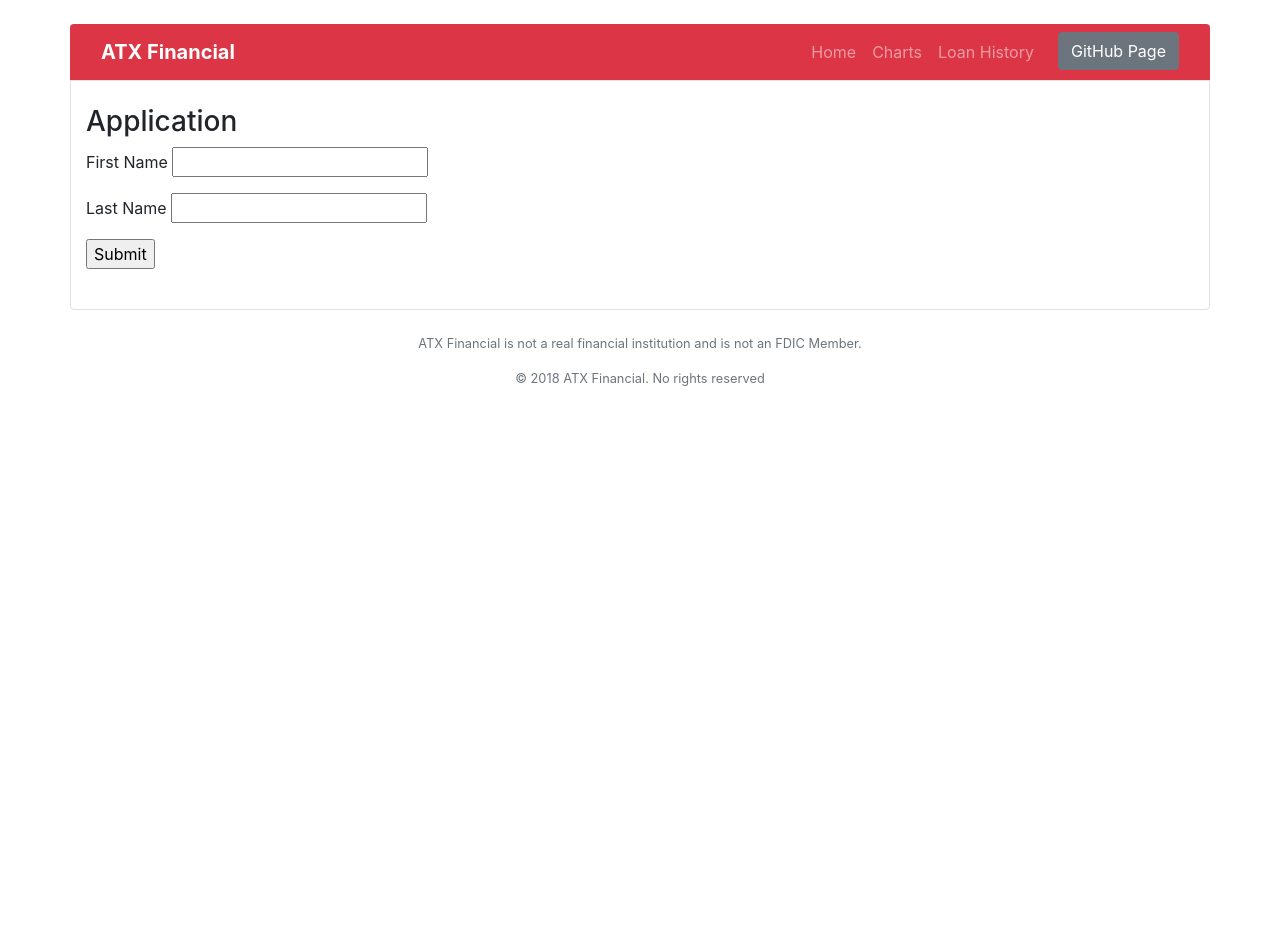
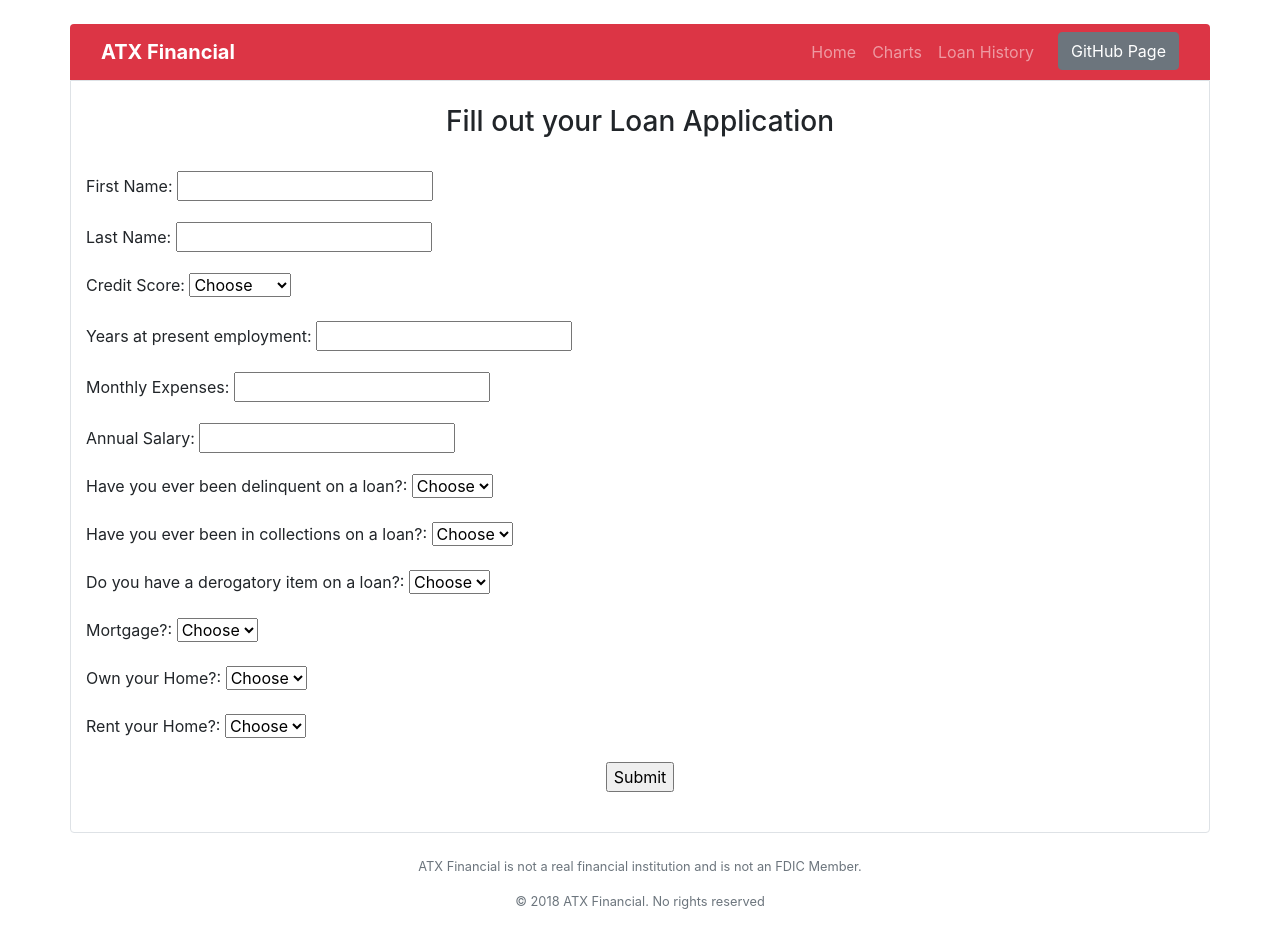
Before and after one commit to MikeStrenk/ATX-Financial-Personal-Loan-Behavior-Predictions, a Flask app: page /loan_application in a window 1280 px wide. Before the commit the page ends 386 px from the top, so only its background shows below. Run offline with Flask 2, Linux system fonts and the light colour scheme; some libraries are stand-ins or nearby versions.

Commit message:
Application form working and returning the values back to flask

```diff
--- a/app.py
+++ b/app.py
@@ -1,10 +1,10 @@
-from flask import Flask, render_template, flash, redirect, request
+from flask import Flask, render_template, flash, redirect, request, url_for
 from config import Config
 
 app = Flask(__name__)
 app.config.from_object(Config)
 
-from forms import TestForm
+from forms import ApplicationForm
 
 
 @app.route('/')
@@ -24,13 +24,52 @@ def return_loan_history():
 
 @app.route('/loan_application', methods=['GET', 'POST'])
 def return_loan_application():
-    form = TestForm()
-    return render_template('loan_application.html', form=form)
+    form = ApplicationForm()
+    message = ''
+    if form.validate_on_submit():
+        first_name = form.firstname.data
+        last_name = form.lastname.data
+
+        grade = form.grade.data
+        Years_At_present_Employment = form.Years_At_present_Employment.data
+
+        expenses = form.expenses.data
+        income = form.income.data
+        dti = (expenses / (income / 12)*100)
+
+        Delinquency = form.Delinquency.data
+        Collections = form.Collections.data
+        Derogatory = form.Derogatory.data
+        Housing_MORTGAGE = form.Housing_MORTGAGE.data
+        Housing_OWN = form.Housing_OWN.data
+        Housing_RENT = form.Housing_RENT.data
+
+        print(first_name)
+        print(last_name)
+
+        print(grade)
+        print(Years_At_present_Employment)
+        print(expenses)
+        print(income)
+        print(dti)
+        print(Delinquency)
+        print(Collections)
+        print(Derogatory)
+        print(Housing_MORTGAGE)
+        print(Housing_OWN)
+        print(Housing_RENT)
+
+        # db logic goes here
+
+        print("\nData received. Now redirecting ...")
+        return redirect(url_for('return_loan_application'))
+
+    return render_template('loan_application.html', form=form, message=message)
 
 
-@app.route('/application_complete', methods=['GET', 'POST'])
-def return_loan_application():
-    return render_template('application_complete.html', form=form)
+# @app.route('/application_complete', methods=['GET', 'POST'])
+# def return_application_complete():
+#     return render_template('application_complete.html', form=form)
 
 
 # @app.route('/handle_data', methods=['GET', 'POST'])
--- a/forms.py
+++ b/forms.py
@@ -1,26 +1,36 @@
 from flask_wtf import FlaskForm
-from wtforms import TextField, Form, BooleanField, StringField, PasswordField, validators, SubmitField
-from wtforms.validators import DataRequired
+from wtforms import TextField, SelectField, IntegerField, Form, BooleanField, StringField, PasswordField, validators, SubmitField
+from wtforms.validators import DataRequired, AnyOf, NoneOf
 
 
-class TestForm(FlaskForm):
-    first_name = TextField("firstName")
-    last_name = TextField("lastName")
-
-
-class LoginForm(FlaskForm):
-    firstname = StringField('firstname', validators=[DataRequired()])
-    lastname = PasswordField('lastname', validators=[DataRequired()])
-    remember_me = BooleanField('Remember Me')
-    submit = SubmitField('Submit Application')
-
-
-class RegistrationForm(Form):
-    username = StringField('Username', [validators.Length(min=4, max=25)])
-    email = StringField('Email Address', [validators.Length(min=6, max=35)])
-    password = PasswordField('New Password', [
-        validators.DataRequired(),
-        validators.EqualTo('confirm', message='Passwords must match')
-    ])
-    confirm = PasswordField('Repeat Password')
-    accept_tos = BooleanField('I accept the TOS', [validators.DataRequired()])
+class ApplicationForm(FlaskForm):
+    firstname = StringField("First Name: ", validators=[DataRequired()])
+    lastname = StringField("Last Name: ", validators=[DataRequired()])
+    grade = SelectField("Credit Score: ", choices=[
+        ('Choose', 'Choose'),
+        ('>750', '>750'),
+        ('>700', '>700'),
+        ('>650', '>650'),
+        ('>625', '>625'),
+        ('>600', '>600'),
+        ('>550', '>550'),
+        ("Bad Credit", "Bad Credit")],
+        validators=[AnyOf(['>750', '>700', '>650', '>650', '>600', '>550', "Bad Credit"])])
+    Years_At_present_Employment = IntegerField(
+        "Years at present employment: ", validators=[DataRequired()])
+    expenses = IntegerField(
+        "Monthly Expenses: ", validators=[DataRequired()])
+    income = IntegerField(
+        "Annual Salary: ", validators=[DataRequired()])
+    Delinquency = SelectField(
+        "Have you ever been delinquent on a loan?: ", choices=[('Choose', 'Choose'), ('Yes', 'Yes'), ('No', 'No')], validators=[AnyOf(['Yes', 'No'])])
+    Collections = SelectField(
+        "Have you ever been in collections on a loan?: ", choices=[('Choose', 'Choose'), ('Yes', 'Yes'), ('No', 'No')], validators=[AnyOf(['Yes', 'No'])])
+    Derogatory = SelectField(
+        "Do you have a derogatory item on a loan?: ", choices=[('Choose', 'Choose'), ('Yes', 'Yes'), ('No', 'No')], validators=[AnyOf(['Yes', 'No'])])
+    Housing_MORTGAGE = SelectField(
+        "Mortgage?: ", choices=[('Choose', 'Choose'), ('Yes', 'Yes'), ('No', 'No')], validators=[AnyOf(['Yes', 'No'])])
+    Housing_OWN = SelectField("Own your Home?: ", choices=[(
+        'Choose', 'Choose'), ('Yes', 'Yes'), ('No', 'No')], validators=[AnyOf(['Yes', 'No'])])
+    Housing_RENT = SelectField("Rent your Home?: ", choices=[(
+        'Choose', 'Choose'), ('Yes', 'Yes'), ('No', 'No')], validators=[AnyOf(['Yes', 'No'])])
--- a/templates/loan_application.html
+++ b/templates/loan_application.html
@@ -2,20 +2,32 @@
 
 {% block content %}
 
-<h3>Application</h3>
+<div class='text-center'>
+    <h3>Fill out your Loan Application</h3>
+</div>
+<br>
 
 
-<form action="{{ url_for('application_complete') }}" method="post">
-    <p>First Name
-        <input type="text" name="firstName">
-    </p>
-    <p>Last Name
-        <input type="text" name="lastName">
-    </p>
-    <p>
-        <input type="submit">
-    </p>
+<form action="" method="post">
+
+    {{ form.csrf_token() }}
+
+    {% for field in form if field.name != "csrf_token" %}
+    <p>{{ field.label() }} {{ field }}
+        {% for error in field.errors %}
+        {{ error }}
+        {% endfor %}</p>
+
+    {% endfor %}
+
+    <div class='text-center'>
+        <p>
+            <input type="submit">
+        </p>
+    </div>
+
 </form>
 
+{{ message }}
 
 {% endblock %}
```
